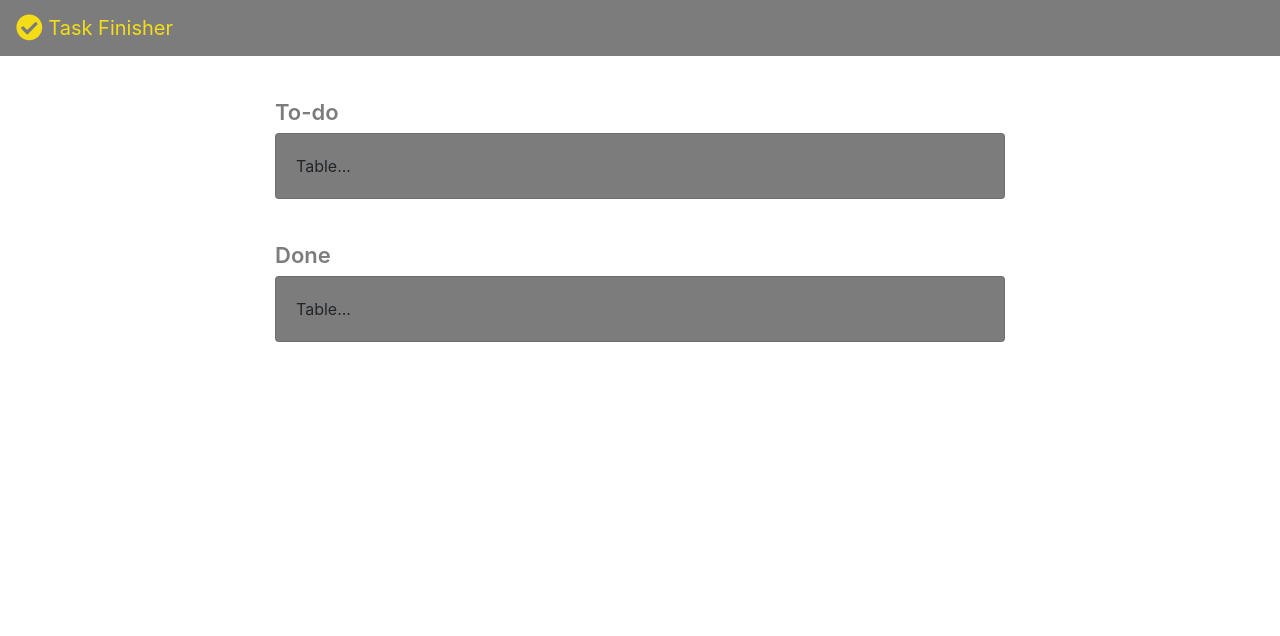
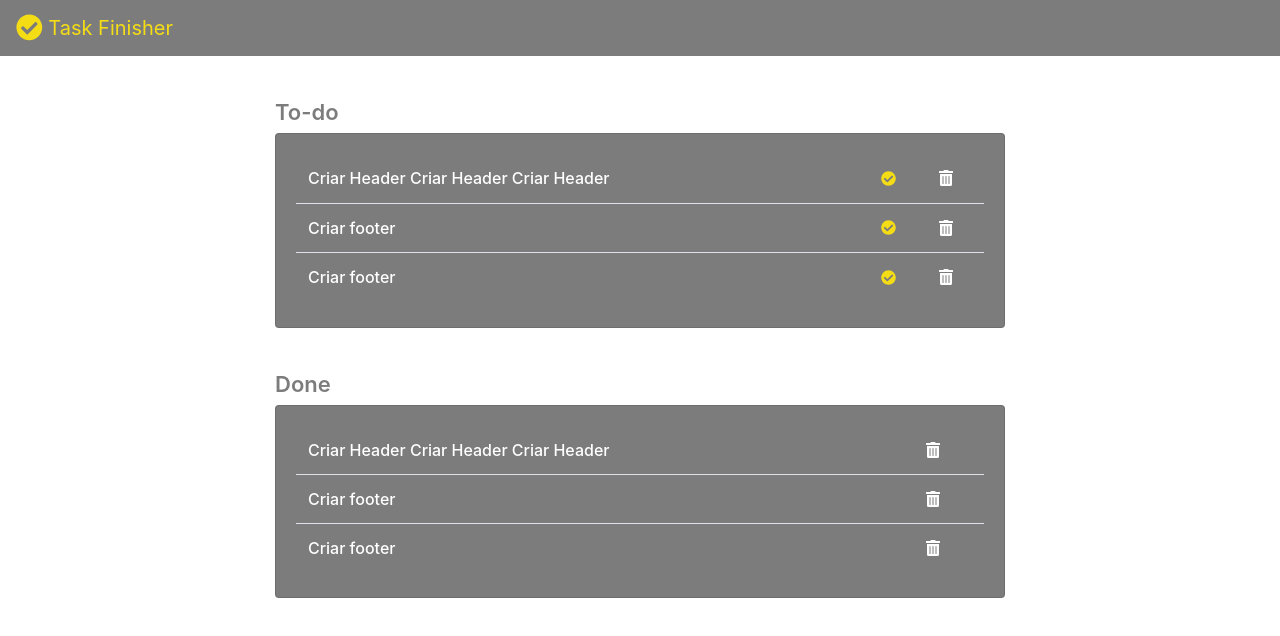
Before and after one commit to pierry01/front_react_tasks, a React (Create React App) app: page / in a window 1280 px wide. Shown: the top 636 px of the page. Built offline with nearby package versions, Linux system fonts and the light colour scheme; the HTML template or start-up script is replaced by a standard one.

Commit message:
Add items to list

```diff
--- a/src/App.scss
+++ b/src/App.scss
@@ -5,7 +5,6 @@ $red: #EE4525;
 
 .navbar{
   background-color: $dark-grey;
-
   .navbar-brand{
     color: $yellow !important;
   }
@@ -22,5 +21,21 @@ $red: #EE4525;
 
   .card{
     background-color: $dark-grey;
+    table{
+      tbody > tr:nth-child(1) > td{
+        border-top: 0;
+      }
+      color: white;
+      font-weight: 500;
+      margin-bottom: 5px;
+
+      .check{
+        color: $yellow;
+        font-size: 15px;
+      }
+      .delete{
+        color: white;
+      }
+    }
   }
 }
--- a/src/components/tasks/list/List.js
+++ b/src/components/tasks/list/List.js
@@ -1,12 +1,35 @@
 import React from 'react';
 import Card from 'react-bootstrap/Card';
+import Table from 'react-bootstrap/Table';
+import { FontAwesomeIcon } from '@fortawesome/react-fontawesome';
 
-const List = () => {
+const List = (props) => {
   return (
     <div>
       <Card>
         <Card.Body>
-         Table...
+          <Table responsive>
+            <tbody>
+              {props.tasks.map((task, index) => {
+                return <tr key={task.id}>
+                  <td className="col-md-10">{task.title}</td>
+                  <td>
+                    {
+                      task.done === false ?
+                      <a className="check" href="/">
+                        <FontAwesomeIcon icon="check-circle"/>
+                      </a> : null
+                    }
+                  </td>
+                  <td>
+                    <a className="delete" href="/">
+                      <FontAwesomeIcon icon="trash-alt"/>
+                    </a>
+                  </td>
+                </tr>;
+              })}
+            </tbody>
+          </Table>
         </Card.Body>
       </Card>
     </div>
```
Lines whose indentation alone changed are shown as unchanged.
